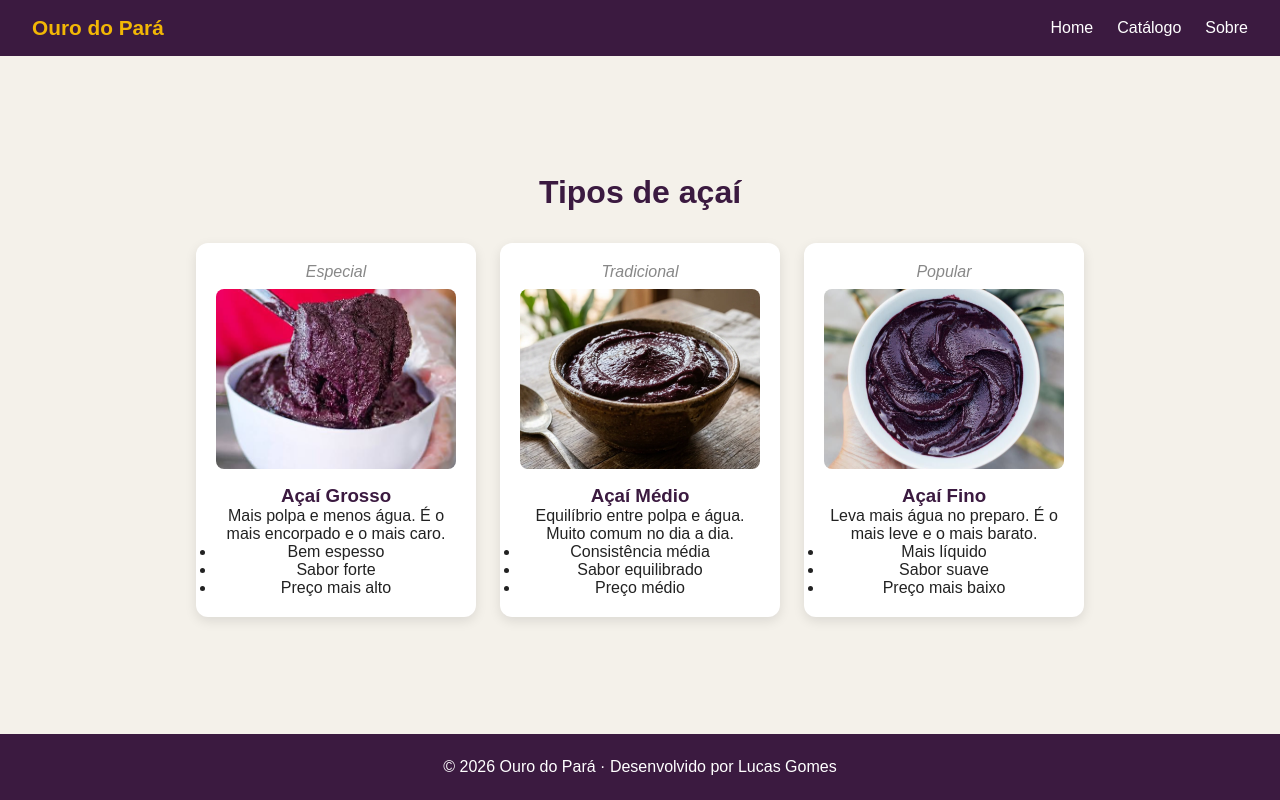
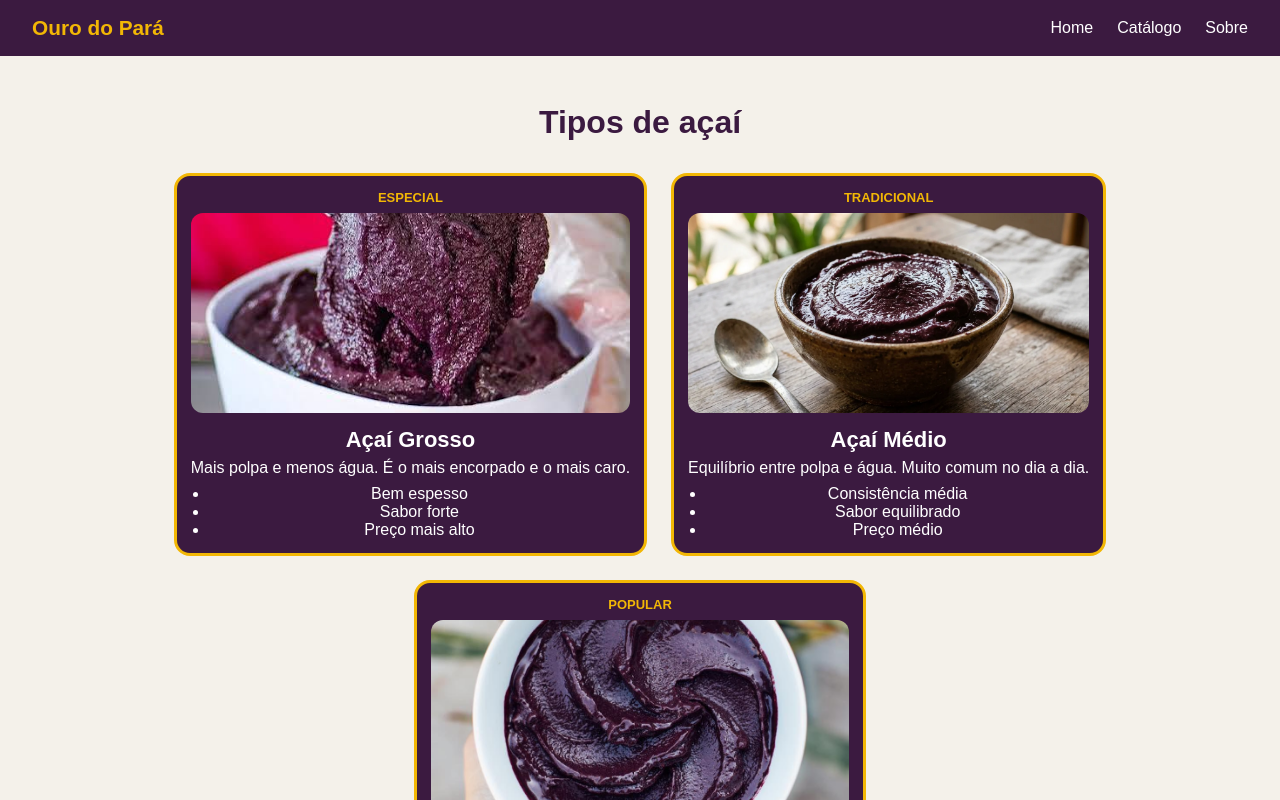
Before and after one commit to lucasqgomes07-commit/ouro-do-para, a JavaScript app: page /catalogo in a window 1280 px wide. Shown: the top 800 px of the page. Built offline with nearby package versions, Linux system fonts and the light colour scheme.

Commit message:
Novo estilo do card: roxo com borda dourada

```diff
--- a/src/components/CardItem/CardItem.module.css
+++ b/src/components/CardItem/CardItem.module.css
@@ -1,32 +1,32 @@
 .card {
-  width: 280px;
-  padding: 20px;
-  background-color: #fff;
-  border-radius: 12px;
-  box-shadow: 0 4px 12px rgba(0, 0, 0, 0.1);
-  text-align: center;
+  padding: 14px;
+  background-color: #3b1a40;
+  color: white;
+  border: 3px solid #f2b705;
+  border-radius: 16px;
+}
+
+.categoria {
+  margin-bottom: 8px;
+  color: #f2b705;
+  font-size: 13px;
+  font-weight: bold;
+  text-transform: uppercase;
 }
 
 .imagem {
   width: 100%;
-  height: 180px;
+  height: 200px;
   object-fit: cover;
-  border-radius: 8px;
+  border-radius: 12px;
 }
 
 .nome {
-  margin-top: 12px;
-  color: #3b1a40;
+  margin: 10px 0 6px;
+  font-size: 22px;
 }
 
-.categoria {
-  margin-bottom: 8px;
-  color: #888;
-  font-style: italic;
+.card ul {
+  margin-top: 8px;
+  padding-left: 18px;
 }
-
-.lista {
-  margin-top: 8px;
-  padding-left: 0;
-  list-style-position: inside;
-}
```
